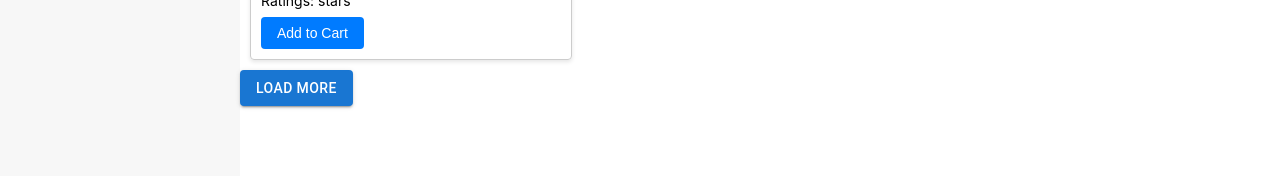
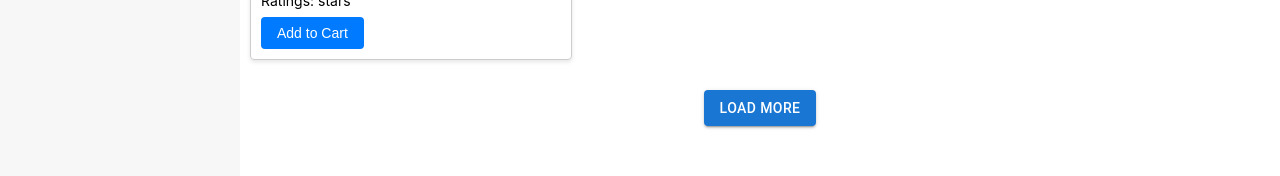
Before and after one commit to erensargin/react-product-listing, a React (Create React App) app: page / in a window 1280 px wide. Shown: the part 540-716 px from the top of the page. Built offline with nearby package versions, Linux system fonts and the light colour scheme.

Commit message:
material ui installed, used in button

```diff
--- a/package.json
+++ b/package.json
@@ -3,6 +3,9 @@
   "version": "0.1.0",
   "private": true,
   "dependencies": {
+    "@emotion/react": "^11.11.1",
+    "@emotion/styled": "^11.11.0",
+    "@mui/material": "^5.14.2",
     "@testing-library/jest-dom": "^5.17.0",
     "@testing-library/react": "^13.4.0",
     "@testing-library/user-event": "^13.5.0",
--- a/src/components/products/products.css
+++ b/src/components/products/products.css
@@ -2,5 +2,9 @@
   display: flex;
   flex-direction: row;
   flex-wrap: wrap;
-
 }
+.load-more-container {
+  display: flex;
+  justify-content: center;
+  margin-top: 20px; /* Adjust as needed */
+}
--- a/src/pages/home.css
+++ b/src/pages/home.css
@@ -31,7 +31,7 @@
   .products{
     display: flex;
     flex-direction: column;
-
+    width: 100%;
 }
 .products_header{
     display: flex;
```
Also changed, not shown: 1 other file (tests, documents, lock files or other folders).
